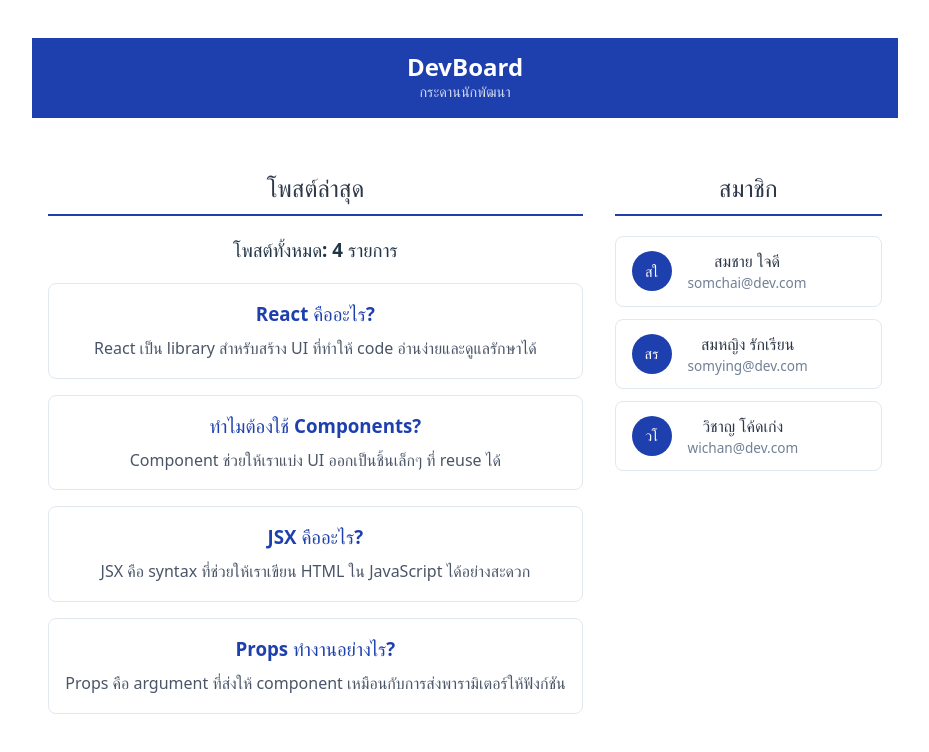
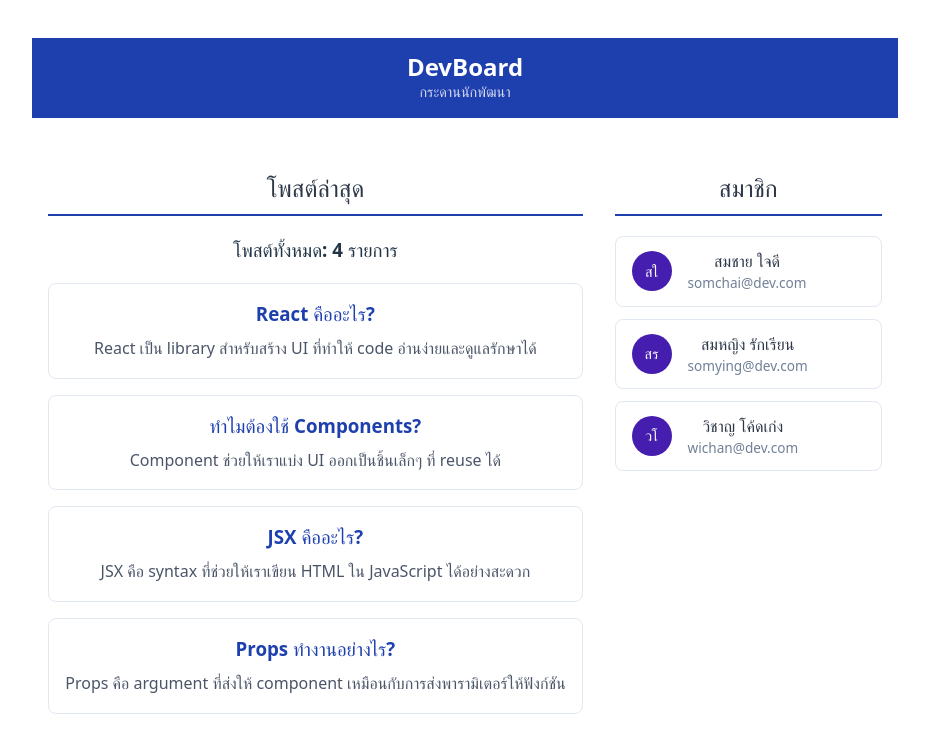
Before and after one commit to Supaporn67160413/devboard-67160413, a React (Vite) app: page / in a window 1280 px wide. Shown: the top 752 px of the page, without its empty margins (175-1104 px from the left). Built offline with nearby package versions, Linux system fonts and the light colour scheme.

Commit message:
feat: add dynamic avatar colors for challenge level 2

```diff
--- a/src/components/UserCard.jsx
+++ b/src/components/UserCard.jsx
@@ -4,6 +4,28 @@ function UserCard({ name, email }) {
     .split(" ")
     .map((n) => n[0])
     .join("");
+
+  //แปลงตัวอักษรตัวเลขโดยการหารเอาเศษด้วย 3
+  const charName = name.charCodeAt(0) % 3;
+  //ค่าเริ่มต้นเป็นสีน้ำเงิน
+  let bgColor = "#1e40af"; //สีค่าเริ่มต้น
+
+  switch (charName) {
+    case 0:
+      bgColor = "#1e40af";
+      break;
+    case 1:
+      bgColor = "#40af1e";
+      break;
+    case 2:
+      bgColor = "#451eaf";
+      break;
+    default:
+      bgColor = "#1e40af";
+      break;
+  }
+
+  //
 
   return (
     <div
@@ -22,7 +44,7 @@ function UserCard({ name, email }) {
         style={{
           width: "40px",
           height: "40px",
-          background: "#1e40af",
+          background: bgColor, //นำค่าสีที่ได้มาแทนที่สีตรงนี้
           color: "white",
           borderRadius: "50%",
           display: "flex",
```
